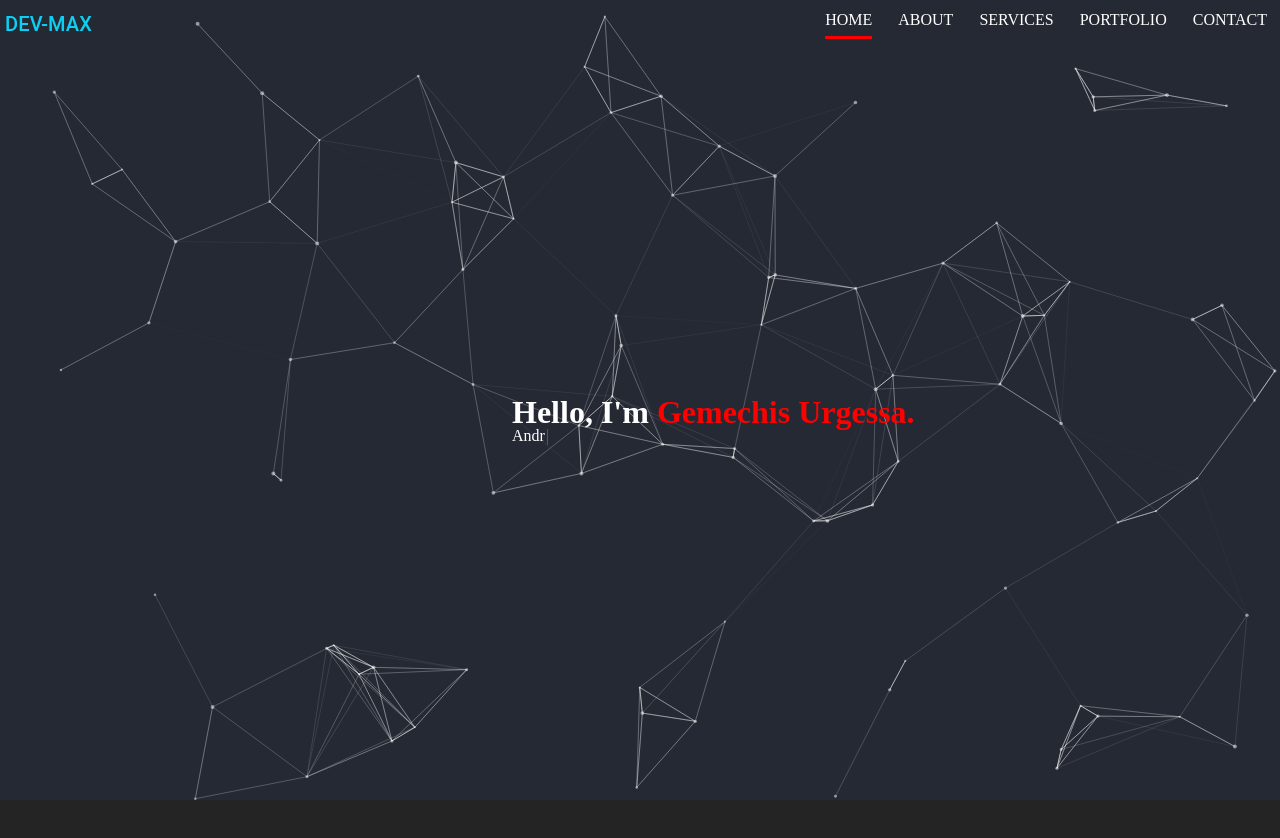
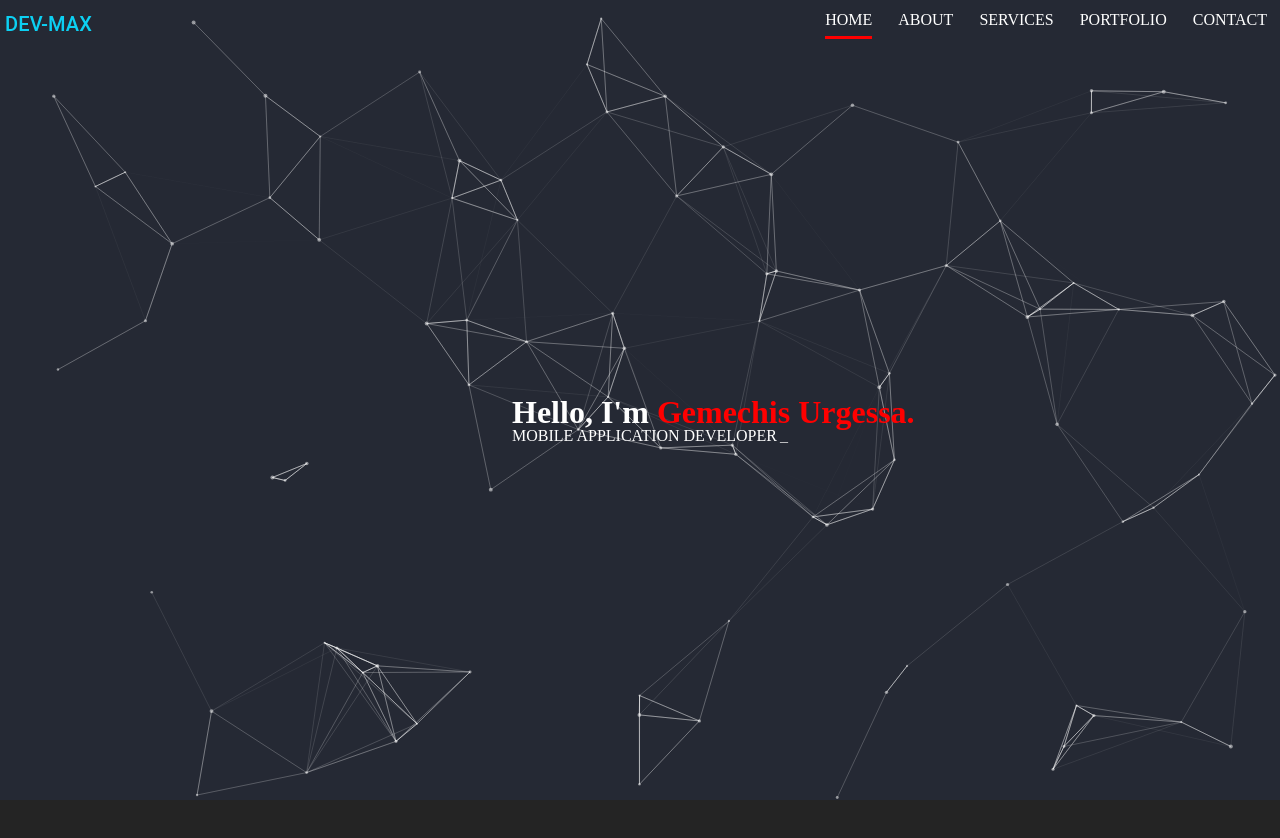
Before and after one commit to GemechisUrgessa/React-Landing-page-component, a React (Vite) app: page / in a window 1280 px wide. Shown: the top 838 px of the page. Built offline with nearby package versions, Linux system fonts and the light colour scheme.

Commit message:
animation added

```diff
--- a/package.json
+++ b/package.json
@@ -18,6 +18,7 @@
     "react-dom": "^18.2.0",
     "react-particles": "^2.6.0",
     "react-scroll": "^1.8.9",
+    "react-simple-typewriter": "^5.0.1",
     "react-tsparticles": "^2.6.0"
   },
   "devDependencies": {
--- a/src/components/homePage.tsx
+++ b/src/components/homePage.tsx
@@ -2,7 +2,7 @@ import NavBar from "./deskTopView";
 import '../stylesheets/homePage.css';
 import Particle from "./Particles";
 import Header from "./header";
-import Typewriter from "typewriter-effect";
+import { Typewriter } from "react-simple-typewriter";
 
 const HomePage = (): JSX.Element => {
 
@@ -13,17 +13,15 @@ const HomePage = (): JSX.Element => {
                 <div className='home-container'>
                     <h1>Hello, I'm <span className="name">Gemechis Urgessa.</span></h1>
                     <Typewriter
-                        options={{
-                            strings: [
-                                "Web Developer",
-                                "Android/iOS Developer",
-                                "React Js Developer",
-                                "React Native Developer"
-                            ],
-                            autoStart: true,
-                            loop: true,
-                            deleteSpeed: 50
-                        }}
+                        words={['FULL_STACK DEVELOPER', 'MOBILE APPLICATION DEVELOPER']}
+                        loop={5}
+                        cursor
+                        cursorStyle='_'
+                        typeSpeed={70}
+                        deleteSpeed={50}
+                        delaySpeed={1000}
+                    // onLoopDone={handleDone}
+                    // onType={handleType}
                     />
                 </div></div>
 
```
Also changed, not shown: 1 other file (tests, documents, lock files or other folders).
